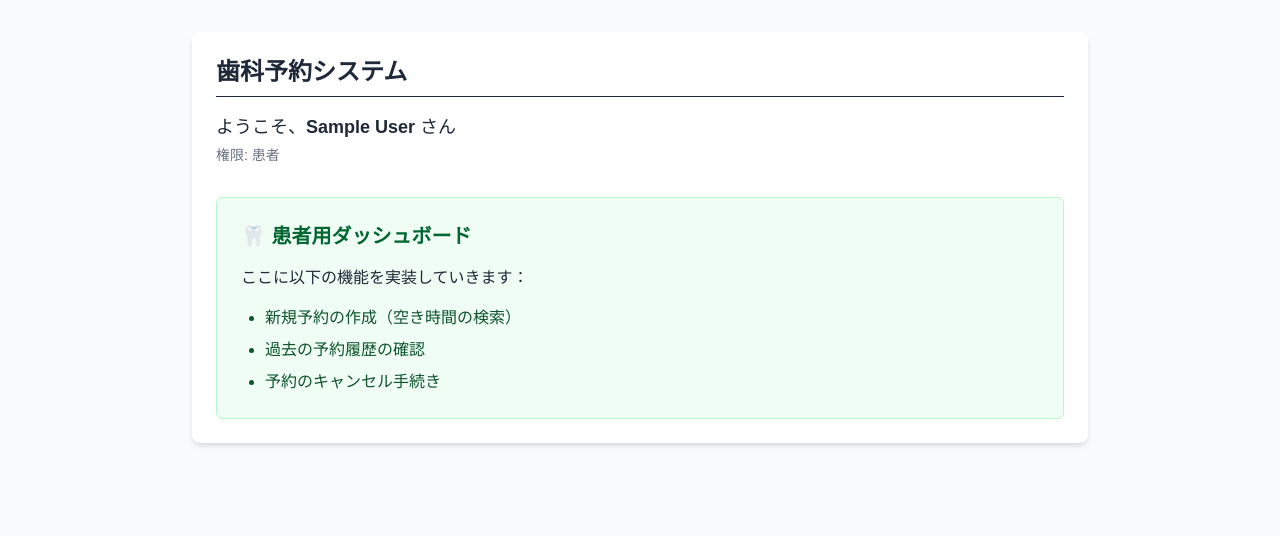
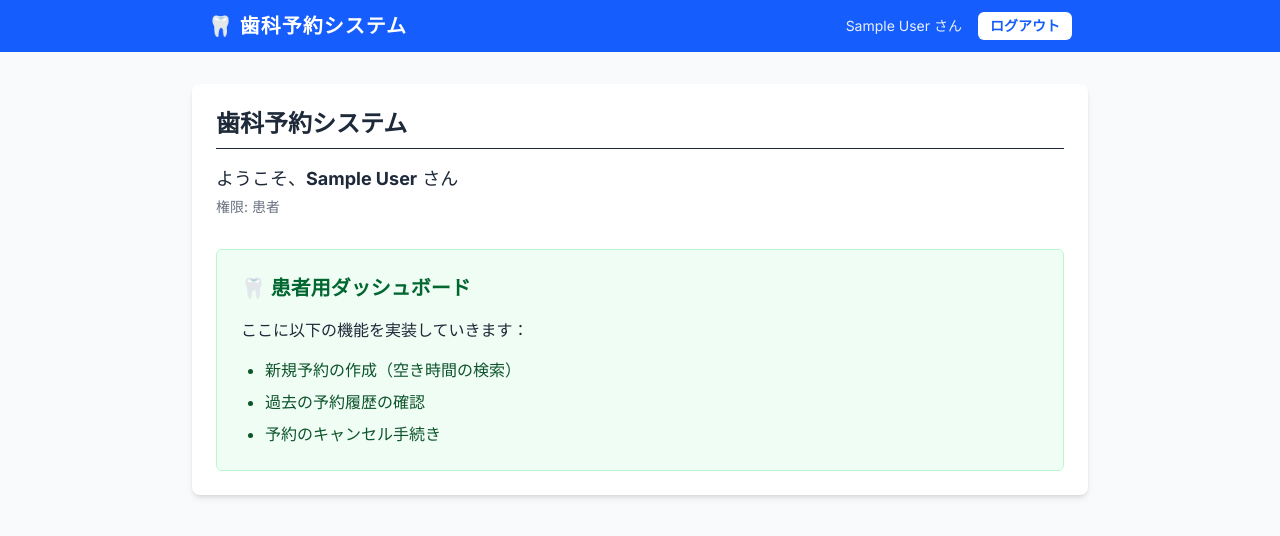
Before and after one commit to ishikawa55/reservation, a Next.js app: page / in a window 1280 px wide. Shown: the top 536 px of the page. Built offline with nearby package versions, Linux system fonts and the light colour scheme; no server answers; sample sign-in values are in the browser's storage.

Commit message:
feat: 認証フローの修正

```diff
--- a/src/app/layout.tsx
+++ b/src/app/layout.tsx
@@ -1,33 +1,38 @@
+// src/app/layout.tsx
+
 import type { Metadata } from "next";
-import { Geist, Geist_Mono } from "next/font/google";
+import { Inter } from "next/font/google";
 import "./globals.css";
+import Header from "@/components/layouts/Header";
+import { getServerSession } from "next-auth";
+import { authOptions } from "./api/auth/[...nextauth]/route";
 
-const geistSans = Geist({
-  variable: "--font-geist-sans",
-  subsets: ["latin"],
-});
-
-const geistMono = Geist_Mono({
-  variable: "--font-geist-mono",
-  subsets: ["latin"],
-});
+const inter = Inter({ subsets: ["latin"] });
 
 export const metadata: Metadata = {
-  title: "Create Next App",
-  description: "Generated by create next app",
+  title: "歯科予約システム",
+  description: "小規模クリニック向けの予約管理システム",
 };
 
-export default function RootLayout({
+export default async function RootLayout({
   children,
 }: Readonly<{
   children: React.ReactNode;
 }>) {
+  // 全画面共通でセッション（ログイン情報）を取得
+  const session = await getServerSession(authOptions);
+
   return (
-    <html
-      lang="en"
-      className={`${geistSans.variable} ${geistMono.variable} h-full antialiased`}
-    >
-      <body className="min-h-full flex flex-col">{children}</body>
+    <html lang="ja">
+      <body className={`${inter.className} bg-gray-50 text-gray-800 min-h-screen flex flex-col`}>
+        {/* 作成したヘッダーを配置。ログインしていれば名前を渡す */}
+        <Header userName={session?.user?.name || undefined} />
+
+        {/* 各ページのコンテンツ（page.tsxの中身）がここに入ります */}
+        <div className="flex-grow">
+          {children}
+        </div>
+      </body>
     </html>
   );
 }
--- a/src/app/page.tsx
+++ b/src/app/page.tsx
@@ -1,4 +1,5 @@
 // src/app/page.tsx
+
 import { getServerSession } from "next-auth";
 import { authOptions } from "./api/auth/[...nextauth]/route";
 import { redirect } from "next/navigation";
--- /dev/null
+++ b/src/components/layouts/Header.tsx
@@ -0,0 +1,33 @@
+// src/components/layouts/Header.tsx
+
+"use client";
+
+import { signOut } from "next-auth/react";
+
+type HeaderProps = {
+  userName?: string;
+};
+
+export default function Header({ userName }: HeaderProps) {
+  return (
+    <header className="bg-blue-600 text-white shadow-md">
+      <div className="max-w-4xl mx-auto px-4 py-3 flex justify-between items-center">
+        <div className="text-xl font-bold tracking-wider">
+          🦷 歯科予約システム
+        </div>
+
+        {userName && (
+          <div className="flex items-center gap-4">
+            <span className="text-sm opacity-90">{userName} さん</span>
+            <button
+              onClick={() => signOut()}
+              className="bg-white text-blue-600 px-3 py-1 text-sm rounded-md font-semibold hover:bg-blue-50 transition-colors"
+            >
+              ログアウト
+            </button>
+          </div>
+        )}
+      </div>
+    </header>
+  );
+}
```
